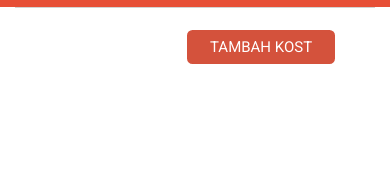
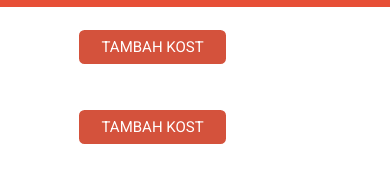
Before and after one commit to ridwanceefce/coba-pull, a plain HTML site: page kosts.html in a window 390 px wide. Shown: the part 73-256 px from the top of the page. Drawn offline with nearby package versions, Linux system fonts and the light colour scheme.

Commit message:
aku hapus dan tambah

```diff
--- a/kosts.html
+++ b/kosts.html
@@ -22,13 +22,14 @@
         <ul>
           <li><a href="#" class="button_tambah_mini">tambah kost</a></li>
           <li><a href="#"><i class="fa fa-bars" aria-hidden="true"></i></a></li>
+          <li><a href="#" class="button_tambah_mini">tambah kost</a></li>
+          <li><a href="#"><i class="fa fa-bars" aria-hidden="true"></i></a></li>
         </ul>
       </nav>`
     </div>
   </header>
 
-  <div class="container-fluid">
-    <div class="col-md-3 filter">
+
 
     </div>
     <div class="col-md-9">
```
